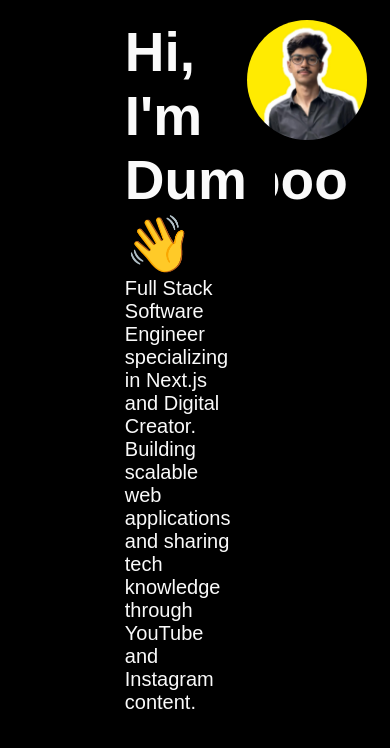
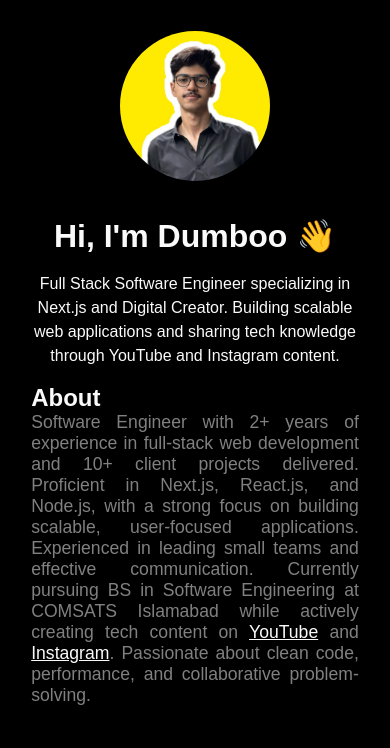
Before and after one commit to theawais77/Personal-Portfolio, a plain HTML site: page index.html in a window 390 px wide. Drawn offline with Linux system fonts and the light colour scheme; a web font is replaced by a local one.

Commit message:
about section

```diff
--- a/index.html
+++ b/index.html
@@ -1,5 +1,6 @@
 <!DOCTYPE html>
 <html lang="en">
+
 <head>
     <meta charset="UTF-8">
     <meta name="viewport" content="width=device-width, initial-scale=1.0">
@@ -8,18 +9,33 @@
     <link rel="stylesheet" href="https://fonts.googleapis.com/css?family=Epunda Slab">
 
 </head>
+
 <body>
     <section class="hero">
         <div class="grid">
             <div class="text">
                 <h1 id="name-heading">Hi, I'm Dumboo 👋</h1>
-        <p id="name-para">Full Stack Software Engineer specializing in Next.js and Digital Creator. Building scalable web applications and sharing tech knowledge through YouTube and Instagram content.</p>
+                <p id="name-para">Full Stack Software Engineer specializing in Next.js and Digital Creator. Building
+                    scalable web applications and sharing tech knowledge through YouTube and Instagram content.</p>
             </div>
             <div class="image">
                 <img src="public/images/hero1.jpg" alt="" srcset="" height="120" width="120">
             </div>
         </div>
     </section>
+    <section class="about">
+        <h1 id="about-heading"> About</h1>
+        <p id="about-para">Software Engineer with 2+ years of experience in full-stack web development and 10+ client
+            projects
+            delivered. Proficient in Next.js, React.js, and Node.js, with a strong focus on building scalable,
+            user-focused applications. Experienced in leading small teams and effective communication. Currently
+            pursuing BS in Software Engineering at COMSATS Islamabad while actively creating tech content on <span> <u>YouTube</u></span> and
+            <span><u>Instagram</u></span>. Passionate about clean code, performance, and collaborative problem-solving.</p>
+
+
+    </section>
+
     <script src="script.js"></script>
 </body>
+
 </html>
--- a/style.css
+++ b/style.css
@@ -4,6 +4,11 @@
   box-sizing: border-box;
   background-color: black;
   font-family: "Epunda Slab", sans-serif;
+}
+
+::selection {
+  background: #f5d141;
+  color: #000;
 }
 
 body {
@@ -17,22 +22,72 @@ body {
   display: grid;
   grid-template-columns: 80% 20%;
   column-gap: 7%;
+  align-items: center;
 }
 
-.image img{
+.image img {
   border-radius: 50%;
+  max-width: 100%;
+  height: auto;
 }
-
-
 
 #name-heading {
   color: #fafafa;
-    font-size: 55px;
+  font-size: 3.5rem;
   font-weight: bold;
-
+  line-height: 1.2;
 }
 
 #name-para {
   color: #fafafa;
-    font-size: 20px;
+  font-size: 1.4rem;
+  line-height: 1.5;
+  margin-top: 1rem;
+
 }
+.about{
+    margin-top: 5%;
+    margin-bottom: 5%;
+    text-align: justify;
+}
+#about-heading{
+     color: #fafafa;
+
+}
+#about-para{
+     color: grey;
+     font-size: 1.1rem;
+}
+span{
+    color: #fafafa;
+
+}
+
+@media (max-width: 768px) {
+  body {
+    padding: 8%;
+  }
+
+  .grid {
+    grid-template-columns: 1fr;
+    text-align: center;
+    row-gap: 2rem;
+  }
+
+  .image {
+    order: -1;
+  }
+
+  .image img {
+    width: 150px;
+    height: 150px;
+  }
+
+  #name-heading {
+    font-size: 2rem;
+  }
+
+  #name-para {
+    font-size: 1rem;
+  }
+}
```
Lines whose indentation alone changed are shown as unchanged.
